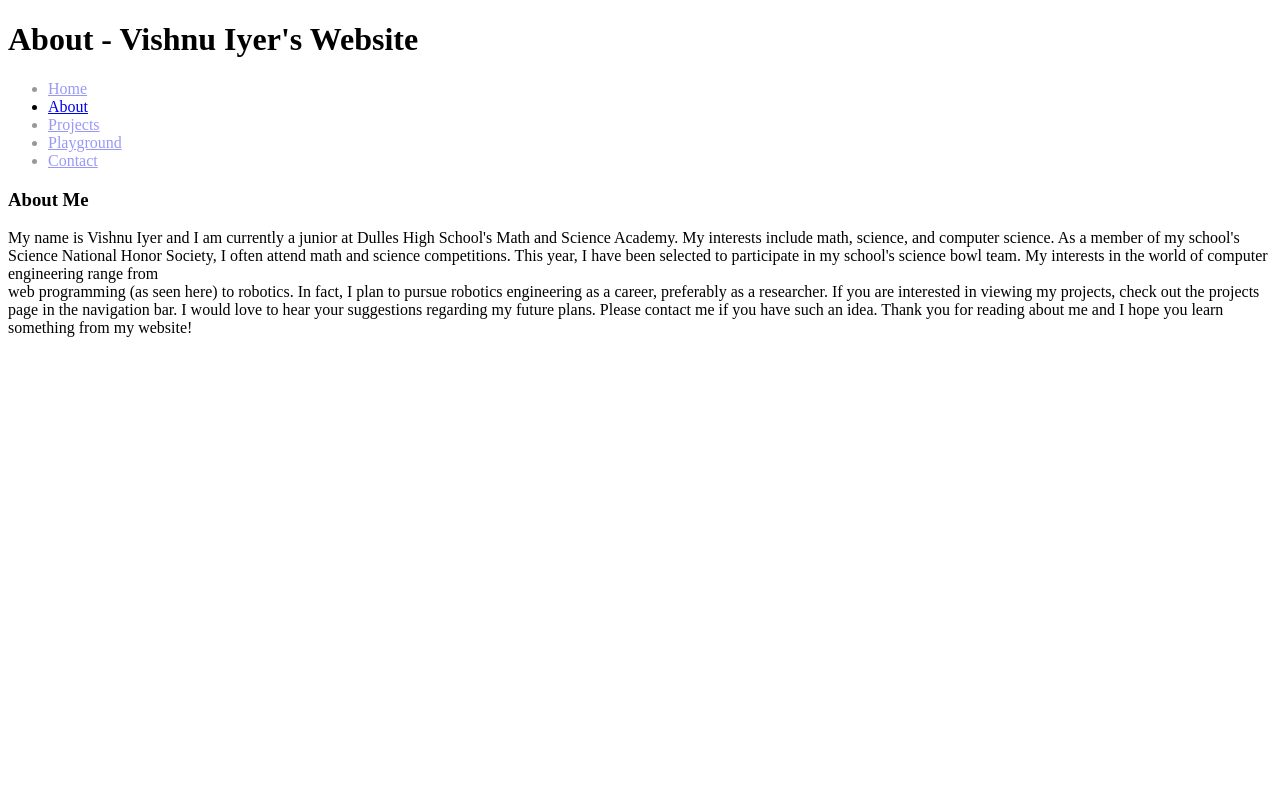
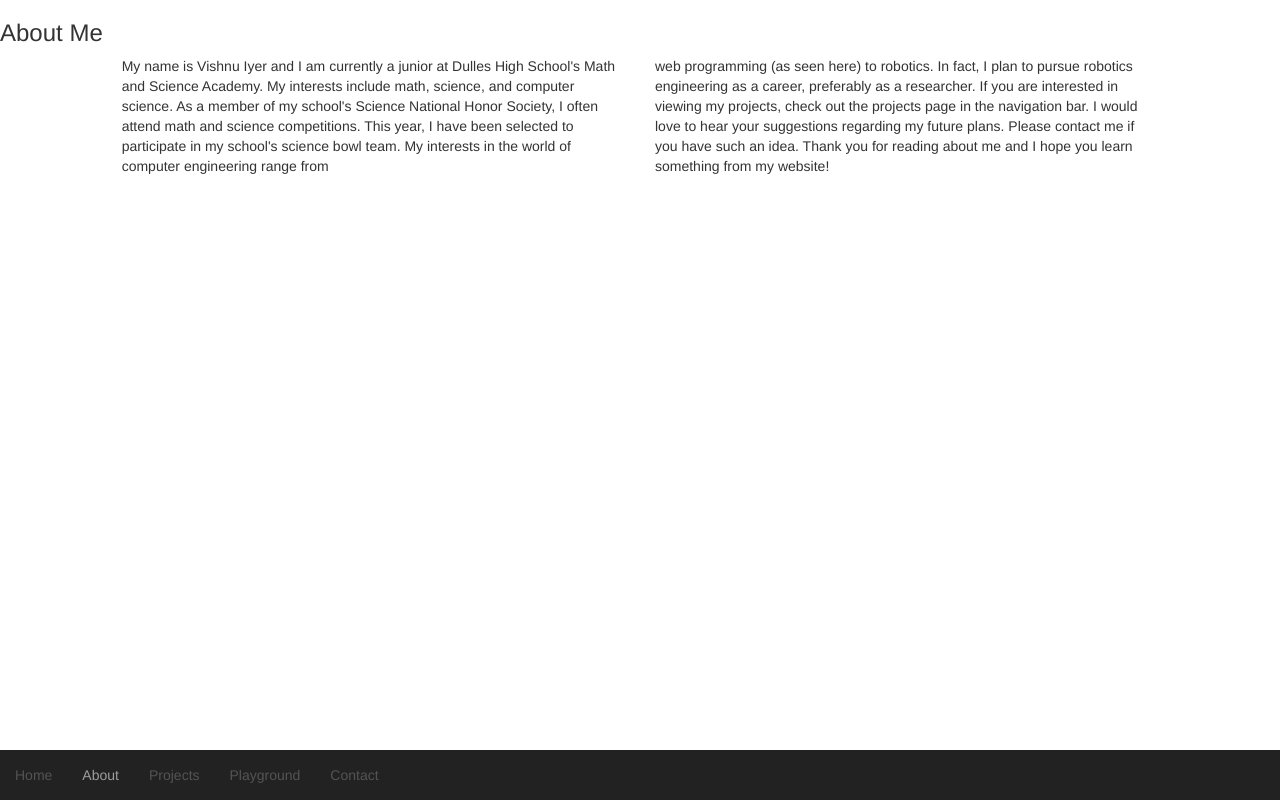
Before and after one commit to curryninja123/vishnuIyer, a plain HTML site: page about.html in a window 1280 px wide. Drawn offline with Linux system fonts and the light colour scheme.

Commit message:
fixed bootstrap error

```diff
--- a/about.html
+++ b/about.html
@@ -1,12 +1,11 @@
 <!DOCTYPE html>
 <html>
 	<head>
-		<h1>About - Vishnu Iyer's Website</h1>
 		<meta charset="utf-8">
 		<!-- incorporate bootstrap capability -->
 		<meta charset="utf-8">
 		<meta name="viewport" content="width=device-width, initial-scale=1">
-		<link rel = "stylesheet" type = "text/css" href = "css/style.css"/>
+		<link rel = "stylesheet" type = "text/css" href = "css/bootstrap.css"/>
 	</head>
 	<body>
 		<nav class = "nav navbar-inverse navbar-fixed-bottom">
```
